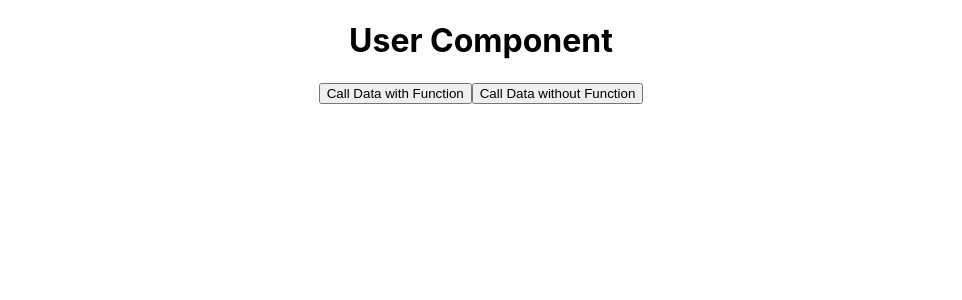
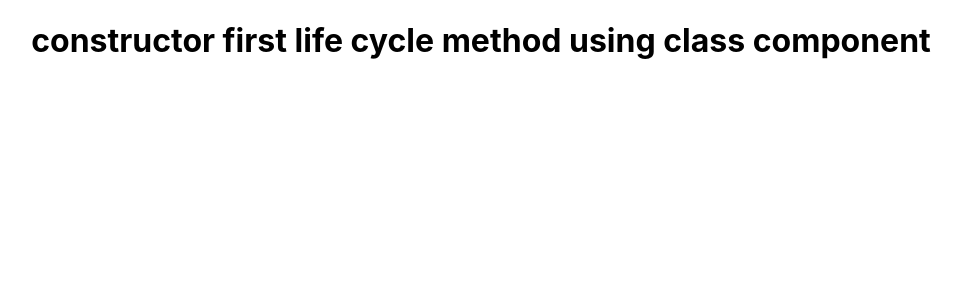
Before and after one commit to abinash0013/learning-ReactJs, a React (Create React App) app: page / in a window 1280 px wide. Shown: the top 300 px of the page, without its empty margins (159-1121 px from the left). Built offline with nearby package versions, Linux system fonts and the light colour scheme.

Commit message:
constructor first life cycle method using class component

```diff
--- a/src/App.js
+++ b/src/App.js
@@ -1,13 +1,29 @@
 import React, { Component, useState } from "react";
 import logo from "./logo.svg";
 import "./App.css";
-import User from "./User";
-
+// import User from "./User";
 // import Login from "./Login";
 // import Profile from "./Profile";
 // import User from "./User";
 // import { Student } from "./Student";
 // import Student from "./Student";
+
+// class component //
+class App extends Component {
+    constructor() {
+        super();
+        this.state = {
+            data: "constructor first life cycle method using class component",
+        };
+    }
+    render() {
+        return (
+            <div className="App">
+                <h1>{this.state.data}</h1>
+            </div>
+        );
+    }
+}
 
 // Basic Form Validation //
 // function App() {
@@ -18,16 +34,16 @@ import User from "./User";
 //     );
 // }
 
-function App() {
-    function getData() {
-        alert("hello from app");
-    }
-    return (
-        <div className="App">
-            <User data={getData} />
-        </div>
-    );
-}
+// function App() {
+//     function getData() {
+//         alert("hello from app");
+//     }
+//     return (
+//         <div className="App">
+//             <User data={getData} /> {/* using data as a props */}
+//         </div>
+//     );
+// }
 
 // Conditional rendering //
 // function App() {
--- a/src/User.js
+++ b/src/User.js
@@ -6,8 +6,11 @@ function User(p) {
             <h1>User Component</h1>
             {/* first way to call with arrow function // */}
             <button onClick={() => p.data()}>Call Data with Function</button>
+            {/* receiving data as a props */}
+
             {/* second way to call without arrow function // */}
-            <button onClick={p.data}>Call Data without Function</button>
+            {/* <button onClick={p.data}>Call Data without Function</button> */}
+            {/* receiving data as a props */}
         </div>
     );
 }
```
